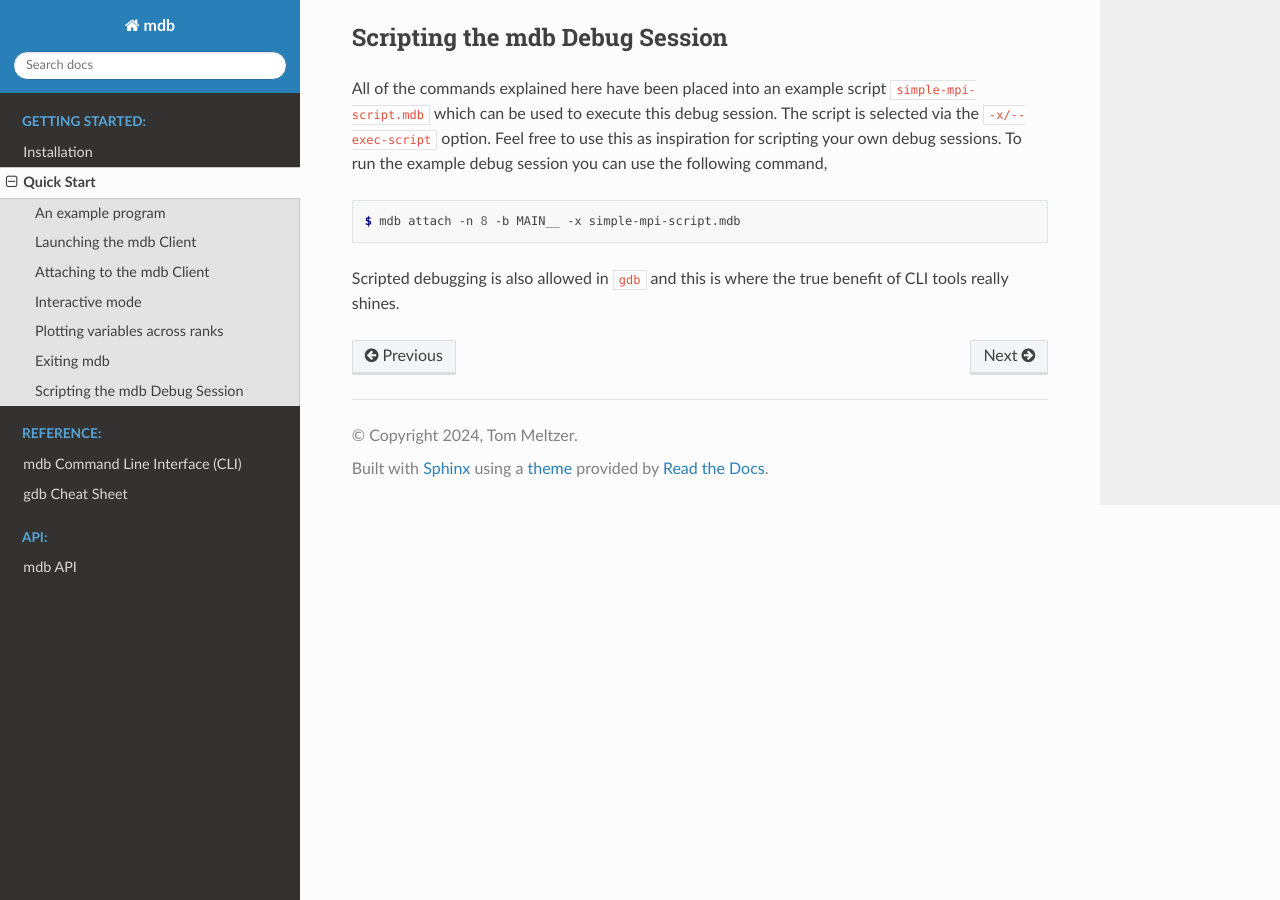
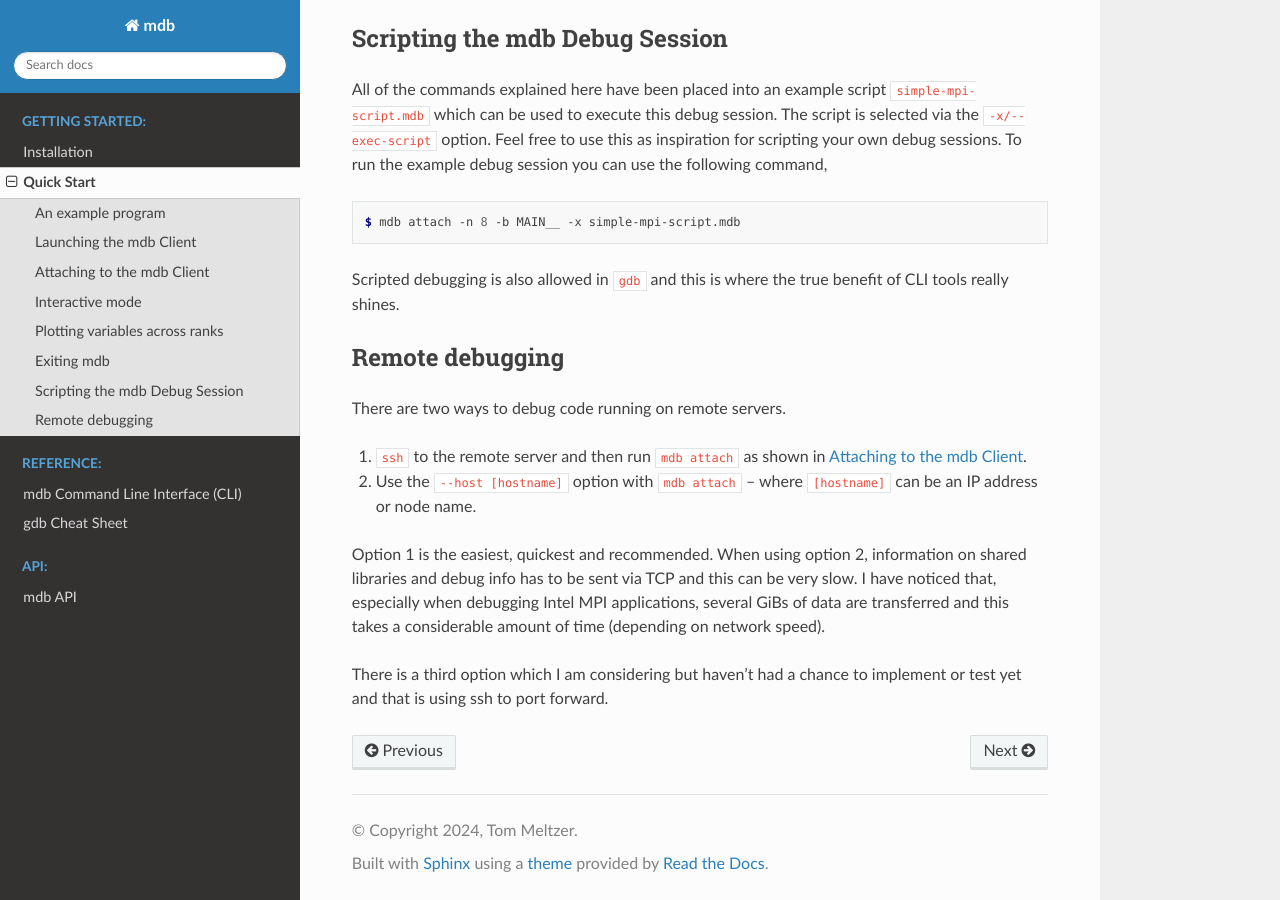
Before and after one commit to TomMelt/mdb, a Sphinx documentation site: the page built from docs/source/quick-start.rst, in a window 1280 px wide and 900 px high, scrolled down 6213 px. Built offline with Sphinx 7.4.7 and the Read the Docs theme 2.0.0, drawn with Linux system fonts in a browser that asks for light colours; some of the changed text lies outside the part shown.

Commit message:
update documentation on remote debugging

```diff
--- a/docs/source/quick-start.rst
+++ b/docs/source/quick-start.rst
@@ -97,16 +97,18 @@ default, but for this tutorial I am running (and compiling) with open MPI (and `
 **Note**: You can start ``mdb launch`` in ``--auto-restart`` mode so that it will automatically
 relaunch when your MPI program ends.
 
+.. _attach_client:
+
 Attaching to the mdb Client
 ---------------------------
 
-Now in a separate terminal (but same physical machine -- remote debugging is still WIP) run the
-``attach`` command. We are over-riding the default ``main`` breakpoint (which generally works for
-C/C++ programs) with ``MAIN__`` using the ``-b/--breakpt`` option. The reason for this is that the
-entry point for Fortran programs tends to be different from the standard ``main`` entry point for
-C/C++ programs. It's worth noting, you can choose any other valid breakpoint as an initial starting
-point e.g., ``simple-mpi.f90:10`` for a breakpoint on line ``10`` in file ``simple-mpi.f90``. For
-now we will continue with this.
+Now in a separate terminal (but same physical machine -- see :ref:`remote_debugging` for information
+on how to attach to remote machines) run the ``attach`` command. We are over-riding the default
+``main`` breakpoint (which generally works for C/C++ programs) with ``MAIN__`` using the
+``-b/--breakpt`` option. The reason for this is that the entry point for Fortran programs tends to
+be different from the standard ``main`` entry point for C/C++ programs. It's worth noting, you can
+choose any other valid breakpoint as an initial starting point e.g., ``simple-mpi.f90:10`` for a
+breakpoint on line ``10`` in file ``simple-mpi.f90``. For now we will continue with this.
 
 .. code-block:: console
 
@@ -339,3 +341,22 @@ sessions. To run the example debug session you can use the following command,
 
 Scripted debugging is also allowed in ``gdb`` and this is where the true benefit of CLI tools really
 shines.
+
+.. _remote_debugging:
+
+Remote debugging
+----------------
+
+There are two ways to debug code running on remote servers.
+
+1. ``ssh`` to the remote server and then run ``mdb attach`` as shown in :ref:`attach_client`.
+2. Use the ``--host [hostname]`` option with ``mdb attach`` -- where ``[hostname]`` can be an IP
+   address or node name.
+
+Option 1 is the easiest, quickest and recommended. When using option 2, information on shared
+libraries and debug info has to be sent via TCP and this can be very slow. I have noticed that,
+especially when debugging Intel MPI applications, several GiBs of data are transferred and this
+takes a considerable amount of time (depending on network speed).
+
+There is a third option which I am considering but haven't had a chance to implement or test yet and
+that is using ssh to port forward.
```
Also changed, not shown: README.md (+5 -6 lines).
